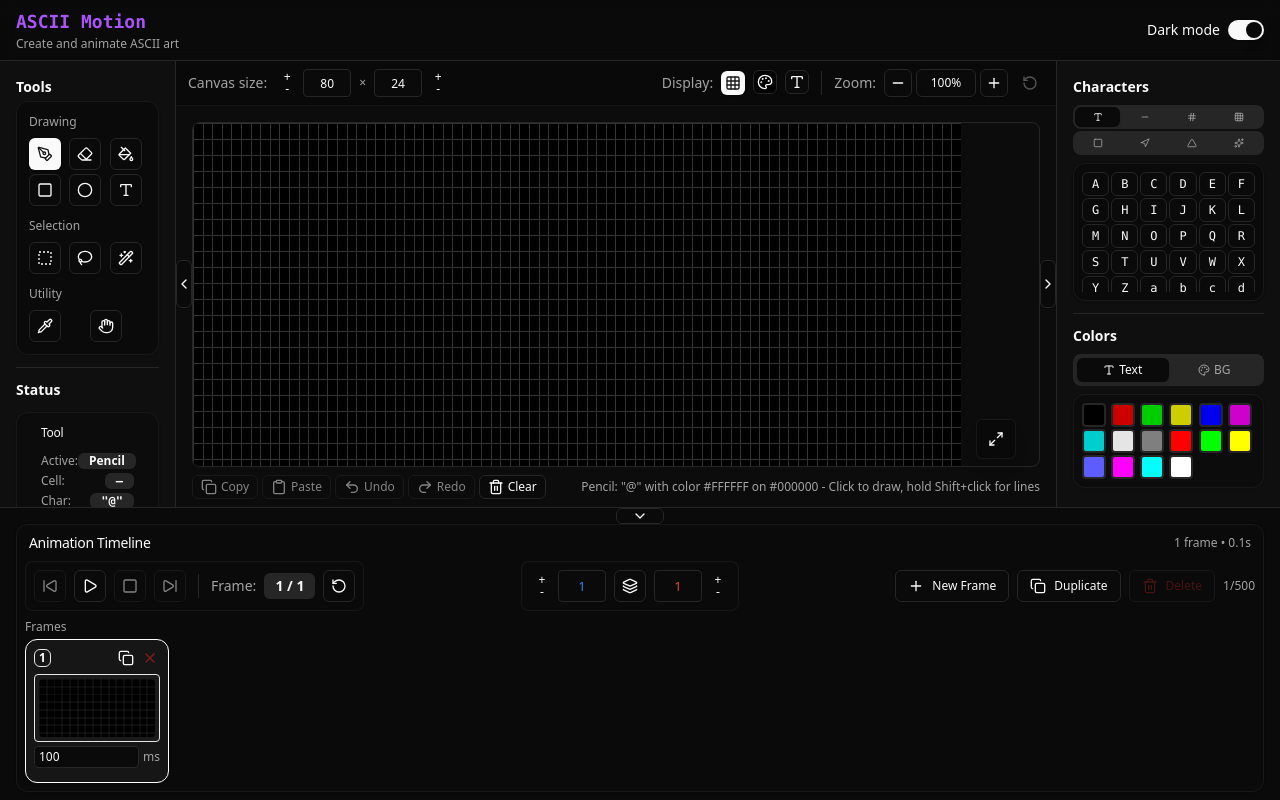
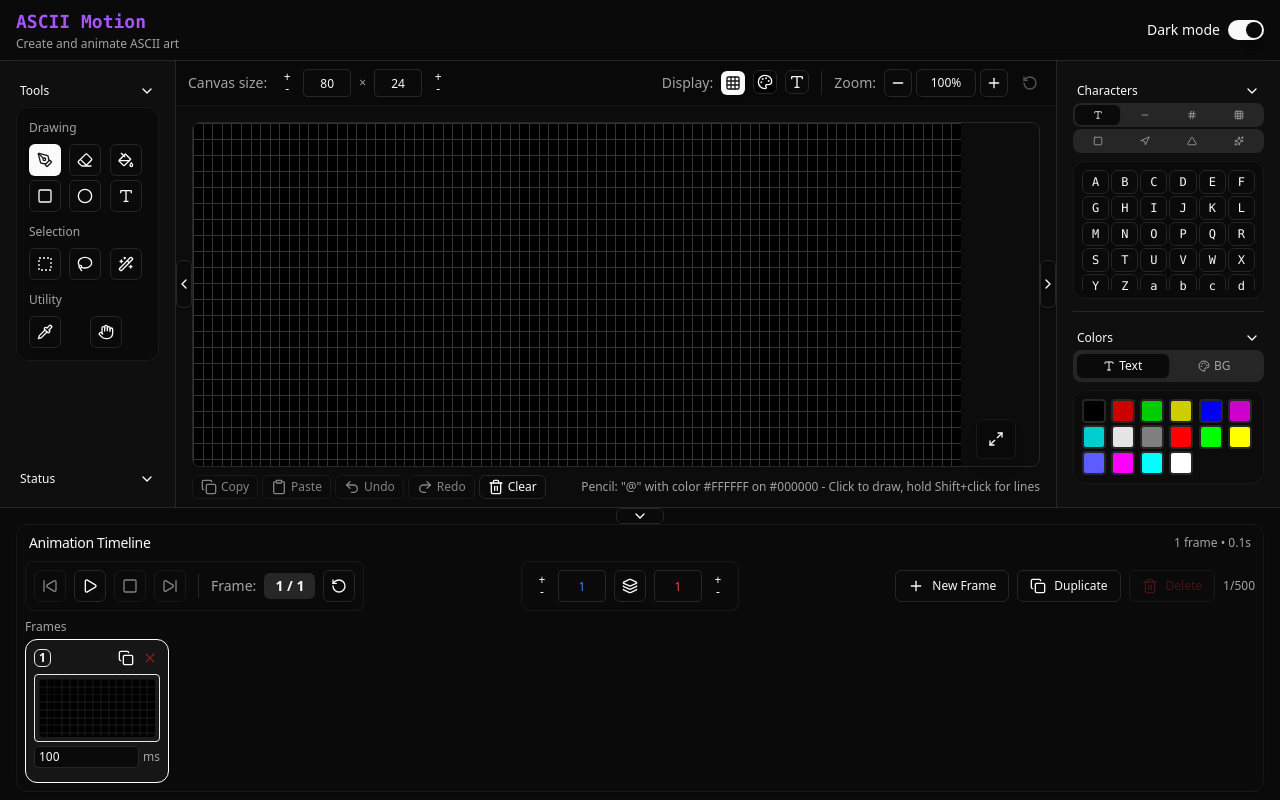
Before and after one commit to CameronFoxly/Ascii-Motion, a React (Vite) app: page / in a window 1280 px wide. Built offline with nearby package versions, Linux system fonts and the light colour scheme.

Commit message:
Update tool panel layouts

```diff
--- a/src/App.tsx
+++ b/src/App.tsx
@@ -1,5 +1,8 @@
 import './App.css'
 import { Separator } from '@/components/ui/separator'
+import { Button } from '@/components/ui/button'
+import { Collapsible, CollapsibleContent, CollapsibleTrigger } from '@/components/ui/collapsible'
+import { ChevronDown } from 'lucide-react'
 import { CanvasWithShortcuts } from './components/features/CanvasWithShortcuts'
 import { CanvasProvider } from './contexts/CanvasContext'
 import { ThemeProvider } from './contexts/ThemeContext'
@@ -17,9 +20,11 @@ import { cn } from '@/lib/utils'
 import { PerformanceOverlay } from './components/common/PerformanceOverlay'
 import { StatusPanel } from './components/features/StatusPanel'
 import { useLayoutState } from './hooks/useLayoutState'
+import React from 'react'
 
 function App() {
   const { layout, toggleLeftPanel, toggleRightPanel, toggleBottomPanel, toggleFullscreen } = useLayoutState()
+  const [showColors, setShowColors] = React.useState(true)
 
   return (
     <ThemeProvider>
@@ -50,10 +55,16 @@ function App() {
                 side="left"
                 minWidth="w-44"
               >
-                <div className="space-y-3">
-                  <ToolPalette />
-                  <Separator />
-                  <StatusPanel />
+                <div className="h-full flex flex-col">
+                  {/* Tools at the top */}
+                  <div className="flex-1">
+                    <ToolPalette />
+                  </div>
+
+                  {/* Status panel anchored to bottom */}
+                  <div className="flex-shrink-0">
+                    <StatusPanel />
+                  </div>
                 </div>
               </CollapsiblePanel>
 
@@ -86,10 +97,17 @@ function App() {
                   <Separator />
 
                   {/* Color Picker */}
-                  <div>
-                    <h3 className="text-sm font-semibold mb-2">Colors</h3>
-                    <ColorPicker />
-                  </div>
+                  <Collapsible open={showColors} onOpenChange={setShowColors}>
+                    <CollapsibleTrigger asChild>
+                      <Button variant="ghost" className="w-full h-6 text-xs justify-between p-1">
+                        Colors
+                        <ChevronDown className="h-3 w-3" />
+                      </Button>
+                    </CollapsibleTrigger>
+                    <CollapsibleContent className="collapsible-content">
+                      <ColorPicker />
+                    </CollapsibleContent>
+                  </Collapsible>
                 </div>
               </CollapsiblePanel>
 
--- a/src/components/features/CharacterPalette.tsx
+++ b/src/components/features/CharacterPalette.tsx
@@ -3,6 +3,7 @@ import { useToolStore } from '../../stores/toolStore';
 import { Button } from '@/components/ui/button';
 import { Card, CardContent } from '@/components/ui/card';
 import { Tabs, TabsContent, TabsList, TabsTrigger } from '@/components/ui/tabs';
+import { Collapsible, CollapsibleContent, CollapsibleTrigger } from '@/components/ui/collapsible';
 import { CHARACTER_CATEGORIES } from '../../constants';
 import {
   Type,
@@ -12,7 +13,8 @@ import {
   Navigation,
   Triangle,
   Sparkles,
-  Minus
+  Minus,
+  ChevronDown
 } from 'lucide-react';
 
 interface CharacterPaletteProps {
@@ -33,14 +35,20 @@ const CATEGORY_ICONS = {
 export const CharacterPalette: React.FC<CharacterPaletteProps> = ({ className = '' }) => {
   const { selectedChar, setSelectedChar } = useToolStore();
   const [activeCategory, setActiveCategory] = useState("Basic Text");
+  const [showCharacters, setShowCharacters] = useState(true);
 
   const categoryEntries = Object.entries(CHARACTER_CATEGORIES);
 
   return (
     <div className={`space-y-2 ${className}`}>
-      <div className="flex justify-between items-center">
-        <h3 className="text-sm font-semibold">Characters</h3>
-      </div>
+      <Collapsible open={showCharacters} onOpenChange={setShowCharacters}>
+        <CollapsibleTrigger asChild>
+          <Button variant="ghost" className="w-full h-6 text-xs justify-between p-1">
+            Characters
+            <ChevronDown className="h-3 w-3" />
+          </Button>
+        </CollapsibleTrigger>
+        <CollapsibleContent className="collapsible-content">
 
       <Tabs value={activeCategory} onValueChange={setActiveCategory} className="w-full">
         <TabsList className="grid w-full grid-cols-4 h-auto p-0.5 gap-0.5">
@@ -101,6 +109,8 @@ export const CharacterPalette: React.FC<CharacterPaletteProps> = ({ className =
           </TabsContent>
         ))}
       </Tabs>
+        </CollapsibleContent>
+      </Collapsible>
     </div>
   );
 };
--- a/src/components/features/StatusPanel.tsx
+++ b/src/components/features/StatusPanel.tsx
@@ -1,23 +1,27 @@
 import React from 'react';
 import { Card, CardContent, CardHeader, CardTitle } from '@/components/ui/card';
 import { Badge } from '@/components/ui/badge';
+import { Button } from '@/components/ui/button';
+import { Collapsible, CollapsibleContent, CollapsibleTrigger } from '@/components/ui/collapsible';
+import { ChevronDown } from 'lucide-react';
 import { useToolStore } from '@/stores/toolStore';
 import { useCanvasContext } from '@/contexts/CanvasContext';
 
 export const StatusPanel: React.FC = () => {
   const { activeTool, selectedChar, selectedColor, selectedBgColor } = useToolStore();
   const { hoveredCell } = useCanvasContext();
+  const [showStatus, setShowStatus] = React.useState(false);
 
   return (
     <div className="space-y-3">
-      <h2 className="text-sm font-semibold">Status</h2>
-
+      <Collapsible open={showStatus} onOpenChange={setShowStatus}>
+        <CollapsibleContent className="collapsible-content-up">
           {/* Tool Status */}
-      <Card className="bg-card/50 border-border/50">
-        <CardHeader className="pb-1 px-6 py-3">
+          <Card className="bg-card/50 border-border/50 mb-1">
+            <CardHeader className="pb-1 px-3 py-3">
               <CardTitle className="text-xs font-medium">Tool</CardTitle>
             </CardHeader>
-        <CardContent className="pt-0 px-6 pb-3 space-y-1">
+            <CardContent className="pt-0 px-3 pb-3 space-y-1">
               <div className="flex justify-between items-center text-xs">
                 <span className="text-muted-foreground">Active:</span>
                 <Badge variant="secondary" className="text-xs h-4 capitalize">{activeTool}</Badge>
@@ -49,6 +53,14 @@ export const StatusPanel: React.FC = () => {
               </div>
             </CardContent>
           </Card>
+        </CollapsibleContent>
+        <CollapsibleTrigger asChild>
+          <Button variant="ghost" className="w-full h-6 text-xs justify-between p-1">
+            Status
+            <ChevronDown className="h-3 w-3" />
+          </Button>
+        </CollapsibleTrigger>
+      </Collapsible>
     </div>
   );
 };
--- a/src/components/features/ToolPalette.tsx
+++ b/src/components/features/ToolPalette.tsx
@@ -17,6 +17,8 @@ import {
   Wand2,
   ChevronDown
 } from 'lucide-react';
+import { Switch } from '@/components/ui/switch';
+import { Label } from '@/components/ui/label';
 import type { Tool } from '../../types';
 import { getToolTooltipText } from '../../constants/hotkeys';
 
@@ -67,9 +69,17 @@ const UTILITY_TOOLS: Array<{ id: Tool; name: string; icon: React.ReactNode; desc
 
 export const ToolPalette: React.FC<ToolPaletteProps> = ({ className = '' }) => {
   const { activeTool, setActiveTool, rectangleFilled, setRectangleFilled, paintBucketContiguous, setPaintBucketContiguous, magicWandContiguous, setMagicWandContiguous } = useToolStore();
-  const [showOptions, setShowOptions] = React.useState(false);
+  const [showOptions, setShowOptions] = React.useState(true);
+  const [showTools, setShowTools] = React.useState(true);
 
   const hasOptions = ['rectangle', 'ellipse', 'paintbucket', 'magicwand'].includes(activeTool);
+
+  // Get the current tool's icon
+  const getCurrentToolIcon = () => {
+    const allTools = [...DRAWING_TOOLS, ...SELECTION_TOOLS, ...UTILITY_TOOLS];
+    const currentTool = allTools.find(tool => tool.id === activeTool);
+    return currentTool?.icon || null;
+  };
 
   const ToolButton: React.FC<{ tool: { id: Tool; name: string; icon: React.ReactNode; description: string } }> = ({ tool }) => (
     <Tooltip key={tool.id}>
@@ -95,11 +105,15 @@ export const ToolPalette: React.FC<ToolPaletteProps> = ({ className = '' }) => {
   return (
     <TooltipProvider>
       <div className={`space-y-1 ${className}`}>
-        <div className="flex justify-between items-center">
-          <h3 className="text-sm font-semibold">Tools</h3>
-        </div>
-
-        <Card className="border-border/50">
+        <Collapsible open={showTools} onOpenChange={setShowTools}>
+          <CollapsibleTrigger asChild>
+            <Button variant="ghost" className="w-full h-6 text-xs justify-between p-1">
+              Tools
+              <ChevronDown className="h-3 w-3" />
+            </Button>
+          </CollapsibleTrigger>
+          <CollapsibleContent className="collapsible-content">
+            <Card className="border-border/50 mt-1">
               <CardContent className="p-3">
                 {/* Drawing Tools Section */}
                 <div className="space-y-2">
@@ -132,65 +146,74 @@ export const ToolPalette: React.FC<ToolPaletteProps> = ({ className = '' }) => {
                 </div>
               </CardContent>
             </Card>
+          </CollapsibleContent>
+        </Collapsible>
 
         {/* Tool Options */}
         {hasOptions && (
           <Collapsible open={showOptions} onOpenChange={setShowOptions}>
             <CollapsibleTrigger asChild>
               <Button variant="ghost" className="w-full h-6 text-xs justify-between p-1">
-                Options
+                <div className="flex items-center gap-1">
+                  {getCurrentToolIcon()}
+                  <span>Tool Options</span>
+                </div>
                 <ChevronDown className="h-3 w-3" />
               </Button>
             </CollapsibleTrigger>
-            <CollapsibleContent>
+            <CollapsibleContent className="collapsible-content">
               <Card className="bg-card/50 border-border/50 mt-1">
-                <CardContent className="p-2">
+                <CardContent className="p-2 space-y-2">
                   {activeTool === 'rectangle' && (
-                    <label className="flex items-center gap-2 text-xs cursor-pointer">
-                      <input
-                        type="checkbox"
+                    <div className="flex items-center justify-between">
+                      <Label htmlFor="filled-rectangle" className="text-xs cursor-pointer">
+                        Filled rectangle
+                      </Label>
+                      <Switch
+                        id="filled-rectangle"
                         checked={rectangleFilled}
-                        onChange={(e) => setRectangleFilled(e.target.checked)}
-                        className="rounded"
+                        onCheckedChange={setRectangleFilled}
                       />
-                      Filled rectangle
-                    </label>
+                    </div>
                   )}
 
                   {activeTool === 'ellipse' && (
-                    <label className="flex items-center gap-2 text-xs cursor-pointer">
-                      <input
-                        type="checkbox"
+                    <div className="flex items-center justify-between">
+                      <Label htmlFor="filled-ellipse" className="text-xs cursor-pointer">
+                        Filled ellipse
+                      </Label>
+                      <Switch
+                        id="filled-ellipse"
                         checked={rectangleFilled}
-                        onChange={(e) => setRectangleFilled(e.target.checked)}
-                        className="rounded"
+                        onCheckedChange={setRectangleFilled}
                       />
-                      Filled ellipse
-                    </label>
+                    </div>
                   )}
 
                   {activeTool === 'paintbucket' && (
-                    <label className="flex items-center gap-2 text-xs cursor-pointer">
-                      <input
-                        type="checkbox"
+                    <div className="flex items-center justify-between">
+                      <Label htmlFor="contiguous-fill" className="text-xs cursor-pointer">
+                        Contiguous fill only
+                      </Label>
+                      <Switch
+                        id="contiguous-fill"
                         checked={paintBucketContiguous}
-                        onChange={(e) => setPaintBucketContiguous(e.target.checked)}
-                        className="rounded"
+                        onCheckedChange={setPaintBucketContiguous}
                       />
-                      Contiguous fill only
-                    </label>
+                    </div>
                   )}
 
                   {activeTool === 'magicwand' && (
-                    <label className="flex items-center gap-2 text-xs cursor-pointer">
-                      <input
-                        type="checkbox"
+                    <div className="flex items-center justify-between">
+                      <Label htmlFor="contiguous-selection" className="text-xs cursor-pointer">
+                        Contiguous selection only
+                      </Label>
+                      <Switch
+                        id="contiguous-selection"
                         checked={magicWandContiguous}
-                        onChange={(e) => setMagicWandContiguous(e.target.checked)}
-                        className="rounded"
+                        onCheckedChange={setMagicWandContiguous}
                       />
-                      Contiguous selection only
-                    </label>
+                    </div>
                   )}
                 </CardContent>
               </Card>
--- a/src/index.css
+++ b/src/index.css
@@ -131,3 +131,81 @@
 .scrollbar-left > * {
   direction: ltr;
 }
+
+/* Collapsible animations */
+@layer components {
+  .collapsible-content {
+    overflow: hidden;
+    transition: all 200ms ease-out;
+  }
+
+  .collapsible-content[data-state="closed"] {
+    animation: collapsible-up 200ms ease-out;
+  }
+
+  .collapsible-content[data-state="open"] {
+    animation: collapsible-down 200ms ease-out;
+  }
+
+  /* Collapsible content that expands upward */
+  .collapsible-content-up {
+    overflow: hidden;
+    transition: all 200ms ease-out;
+  }
+
+  .collapsible-content-up[data-state="closed"] {
+    animation: collapsible-up-reverse 200ms ease-out;
+  }
+
+  .collapsible-content-up[data-state="open"] {
+    animation: collapsible-down-reverse 200ms ease-out;
+  }
+}
+
+@keyframes collapsible-down {
+  from {
+    height: 0;
+    opacity: 0;
+  }
+  to {
+    height: var(--radix-collapsible-content-height);
+    opacity: 1;
+  }
+}
+
+@keyframes collapsible-up {
+  from {
+    height: var(--radix-collapsible-content-height);
+    opacity: 1;
+  }
+  to {
+    height: 0;
+    opacity: 0;
+  }
+}
+
+@keyframes collapsible-down-reverse {
+  from {
+    height: 0;
+    opacity: 0;
+    transform: translateY(100%);
+  }
+  to {
+    height: var(--radix-collapsible-content-height);
+    opacity: 1;
+    transform: translateY(0);
+  }
+}
+
+@keyframes collapsible-up-reverse {
+  from {
+    height: var(--radix-collapsible-content-height);
+    opacity: 1;
+    transform: translateY(0);
+  }
+  to {
+    height: 0;
+    opacity: 0;
+    transform: translateY(100%);
+  }
+}
```
Lines whose indentation alone changed are shown as unchanged.
